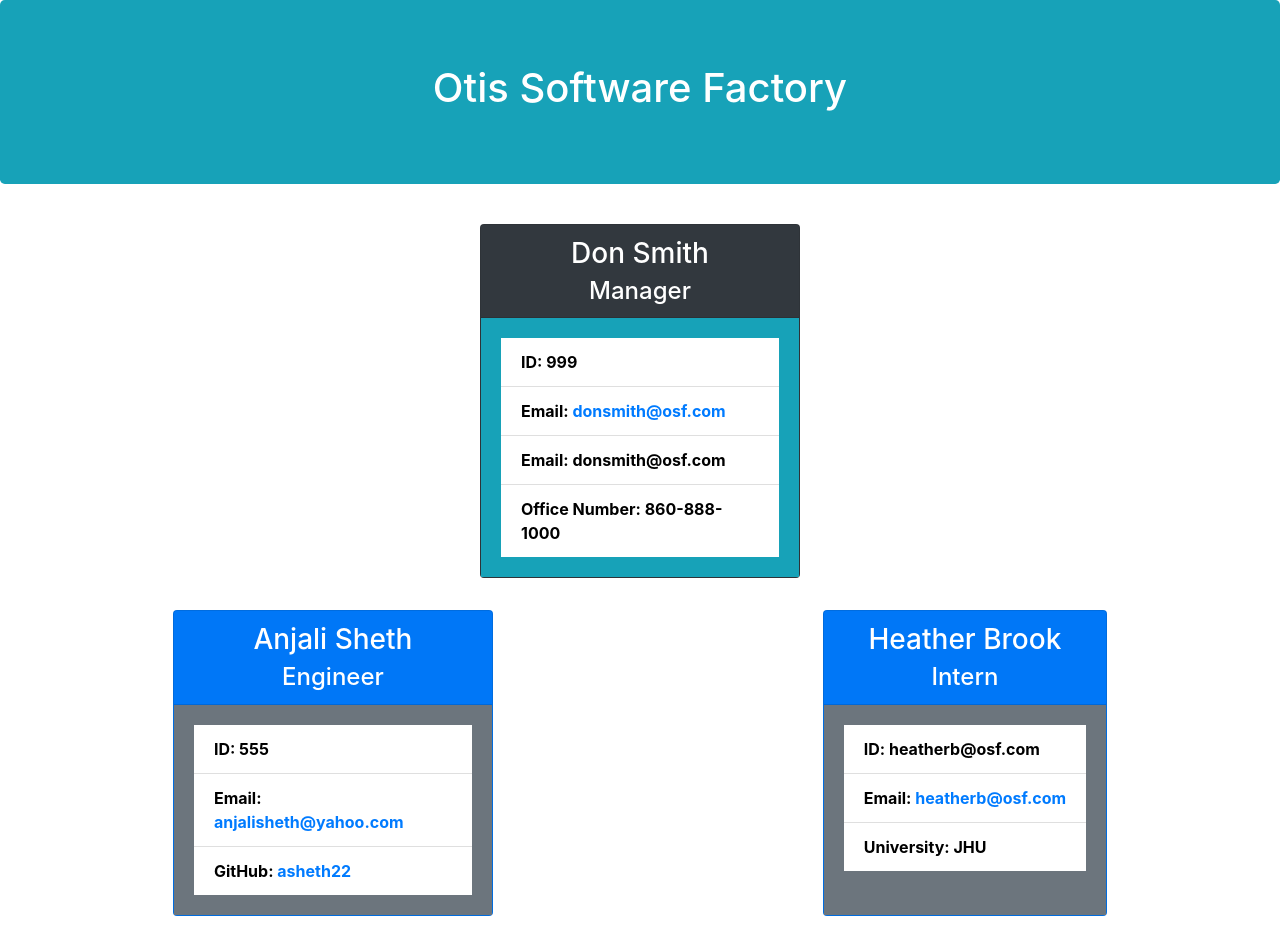
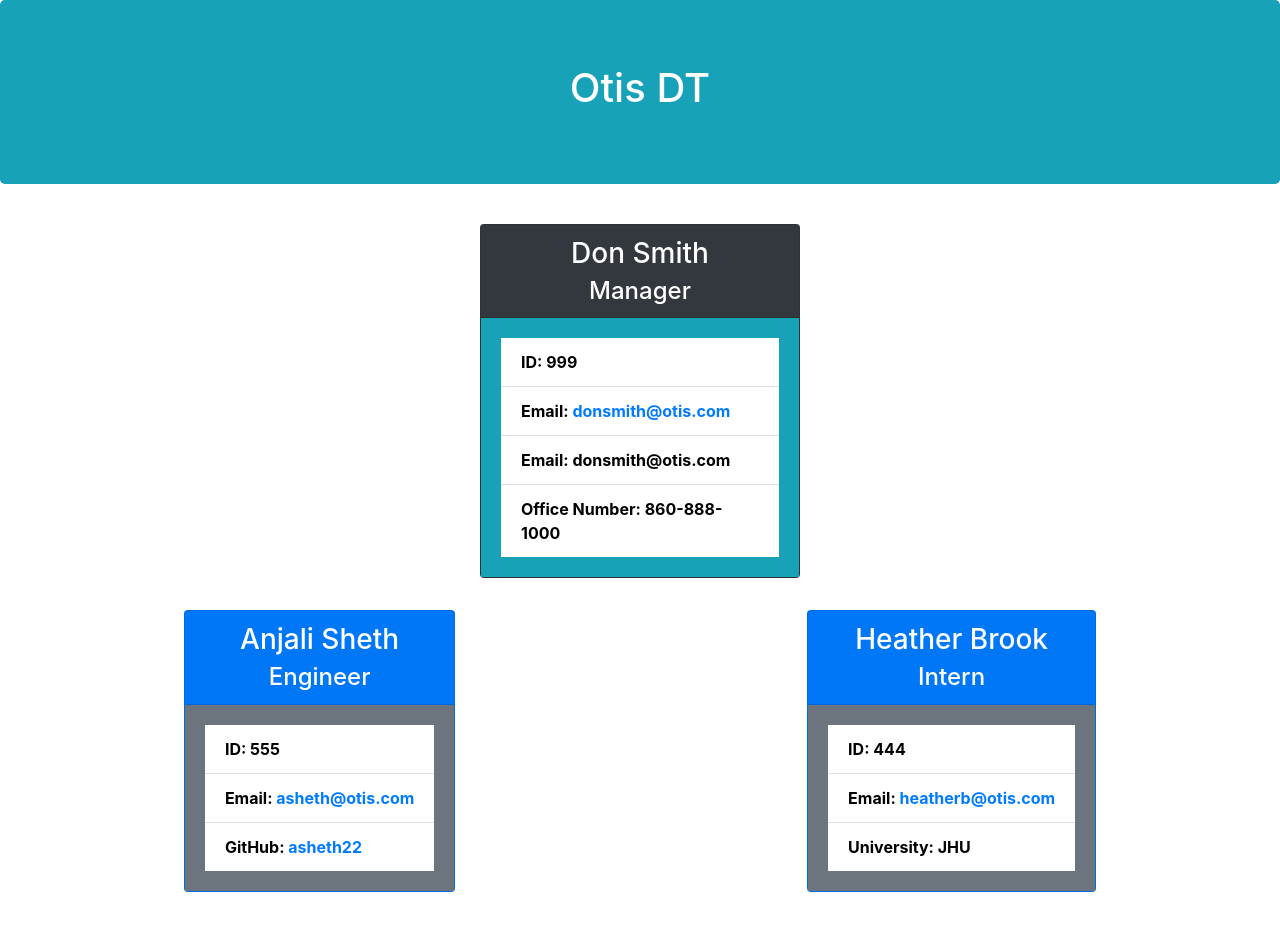
Before and after one commit to asheth22/Team-Profile-Generator, a website: page output.html in a window 1280 px wide. After the commit the page ends 916 px from the top, so only its background shows below. Drawn offline with nearby package versions, Linux system fonts and the light colour scheme.

```diff
--- a/output.html
+++ b/output.html
@@ -9,7 +9,7 @@
     <link rel="stylesheet" href="./assets/reset.css" />
     <link rel="stylesheet" href="https://stackpath.bootstrapcdn.com/bootstrap/4.4.1/css/bootstrap.min.css" integrity="sha384-Vkoo8x4CGsO3+Hhxv8T/Q5PaXtkKtu6ug5TOeNV6gBiFeWPGFN9MuhOf23Q9Ifjh" crossorigin="anonymous">
 
-    <title>Otis Software Factory Profile</title>
+    <title>Otis DT Profile</title>
     <style>
         li {color:black;
         font-weight: bold;}
@@ -19,7 +19,7 @@
 
 <body>
     <div class="jumbotron bg-info text-white text-center">
-        <h1>Otis Software Factory</h1>
+        <h1>Otis DT</h1>
     </div>
     <div class="d-flex flex-wrap justify-content-around p-2 bd-highlight">
 
@@ -33,8 +33,8 @@
      <div class="card-body bg-info">
         <ul class="list-group list-group-flush">
             <li class="list-group-item text-black">ID: 999</li>
-            <li class="list-group-item">Email: </span><a href="mailto:donsmith@osf.com">donsmith@osf.com</a></li>
-            <li class="list-group-item text-black">Email: donsmith@osf.com</li>
+            <li class="list-group-item">Email: </span><a href="mailto:donsmith@otis.com">donsmith@otis.com</a></li>
+            <li class="list-group-item text-black">Email: donsmith@otis.com</li>
             <li class="list-group-item text-black">Office Number: 860-888-1000</li>
         </ul>
     </div>
@@ -54,7 +54,7 @@
     <div class="card-body bg-secondary text-black">
         <ul class="list-group list-group-flush">
             <li class="list-group-item">ID: 555</li>
-            <li class="list-group-item">Email: </span><a href="mailto:anjalisheth@yahoo.com">anjalisheth@yahoo.com</a></li>
+            <li class="list-group-item">Email: </span><a href="mailto:asheth@otis.com">asheth@otis.com</a></li>
             <li class="list-group-item">GitHub: </span><a href="https://github.com/asheth22" target="_blank" rel="noopener"> asheth22</a></li>
         </ul>
     </div>
@@ -67,8 +67,8 @@
     </div>
     <div class="card-body bg-secondary text-black">
         <ul class="list-group list-group-flush">
-            <li class="list-group-item">ID: heatherb@osf.com</li>
-            <li class="list-group-item">Email: </span><a href="mailto:heatherb@osf.com">heatherb@osf.com</a></li>
+            <li class="list-group-item">ID: 444</li>
+            <li class="list-group-item">Email: </span><a href="mailto:heatherb@otis.com">heatherb@otis.com</a></li>
             <li class="list-group-item">University: JHU</li>
         </ul>
     </div>
```
